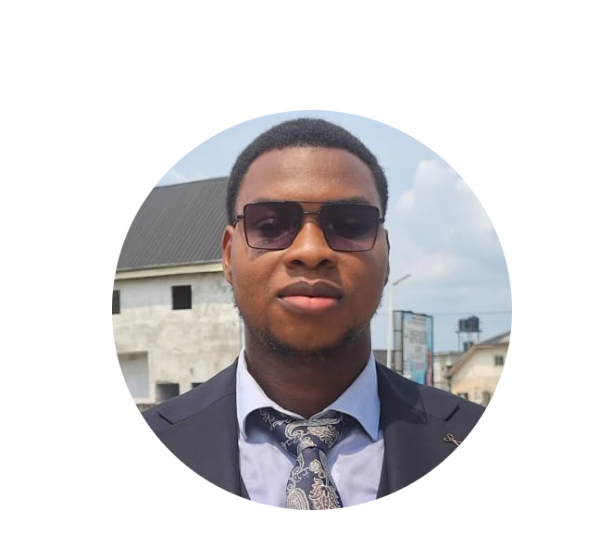
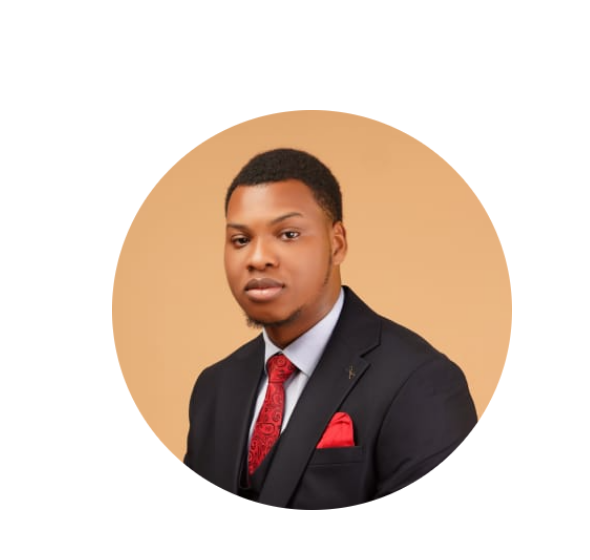
Before and after one commit to Elemswebdev/MY-PORTFOLIO, a plain HTML site: page MY PORTFOLIO/MyPortfolio/index.html in a window 1280 px wide. Shown: the part 174-734 px from the top of the page, 110-700 px from the left. Drawn offline with Linux system fonts and the light colour scheme.

Commit message:
Update profile picture

```diff
--- a/MY PORTFOLIO/MyPortfolio/index.html
+++ b/MY PORTFOLIO/MyPortfolio/index.html
@@ -38,7 +38,7 @@
     </nav>
     <section id="profile">
       <div class="section__pic-container">
-        <img src="./assets/my-pic.jpeg" alt="Promsie Elems profile picture" />
+        <img src="./assets/My headshot-modified.png" alt="Promsie Elems profile picture" />
       </div>
       <div class="section__text">
         <p class="section__text__p1">Hello, I'm</p>
```
